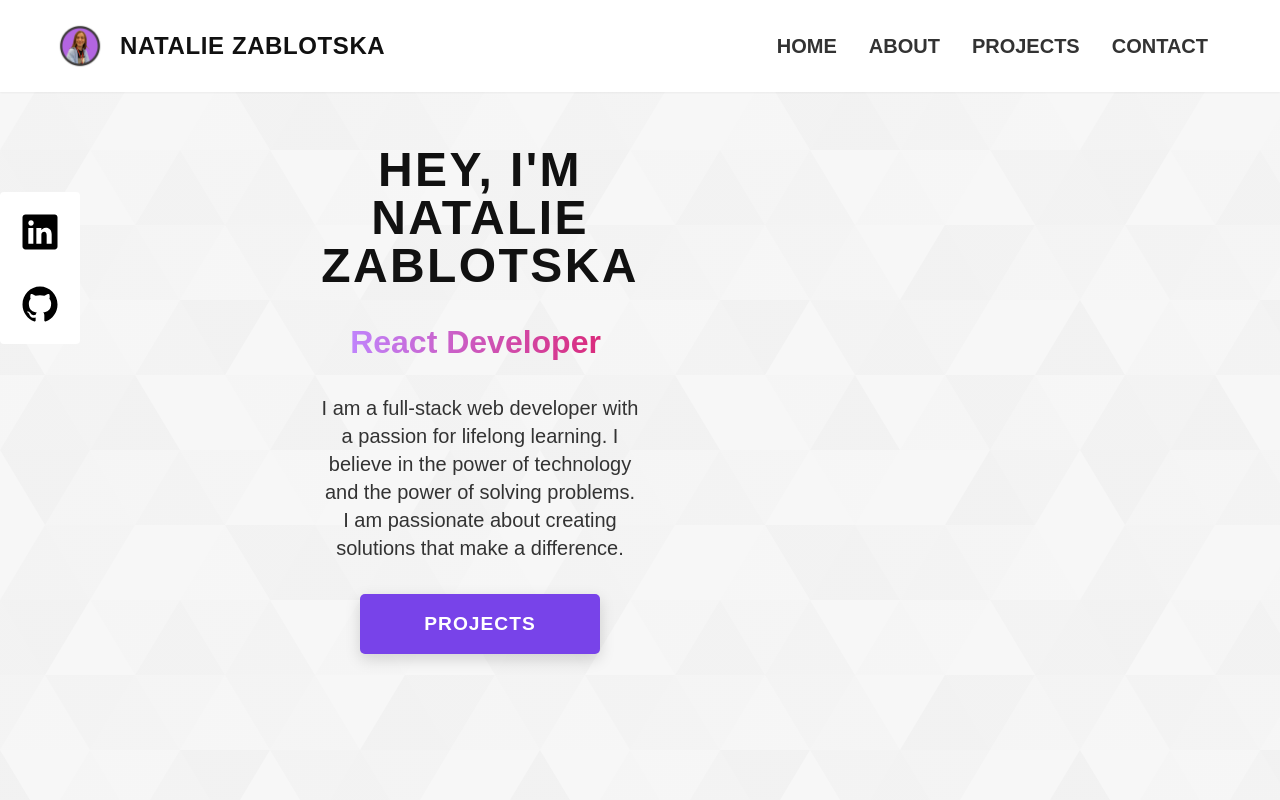
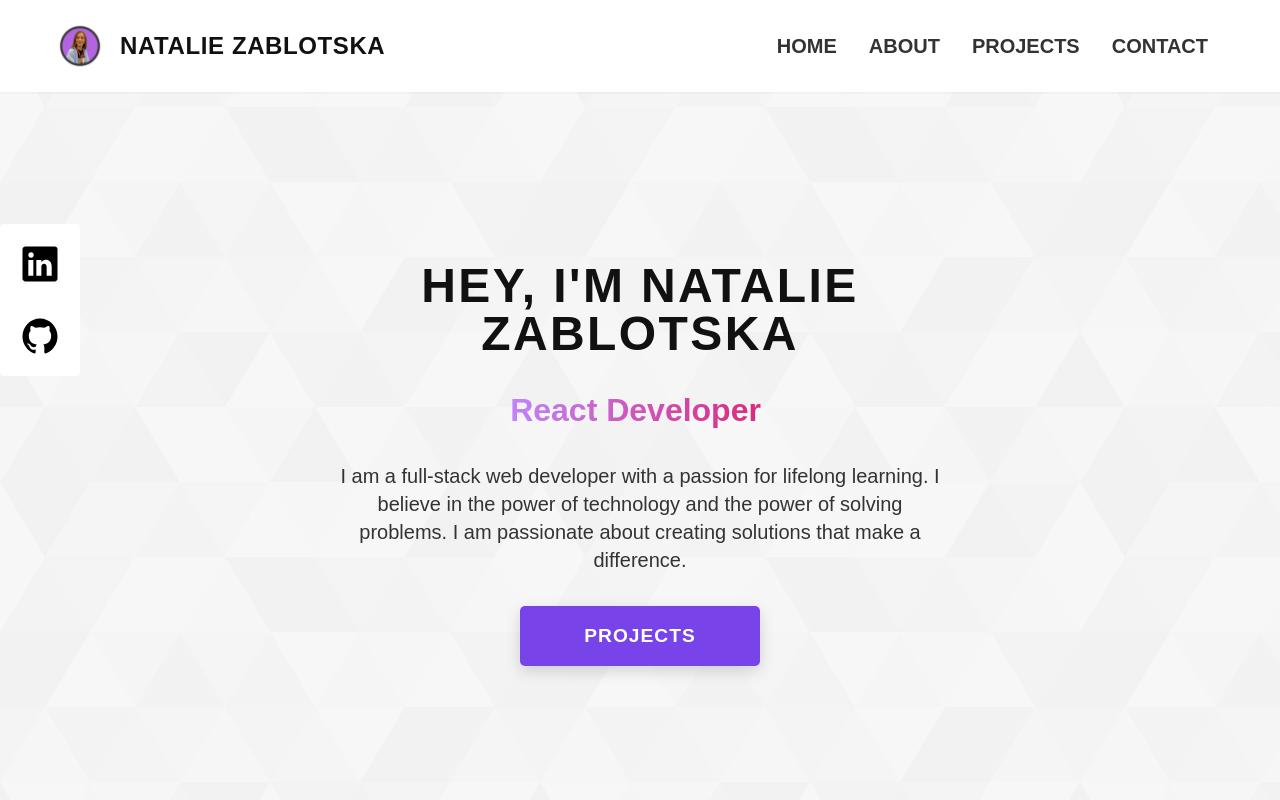
Before and after one commit to nataliiazab/portfolio, a React (Vite) app: page / in a window 1280 px wide. Shown: the top 800 px of the page. Built offline with nearby package versions, Linux system fonts and the light colour scheme; a web font is replaced by a local one.

Commit message:
fix Hero style

```diff
--- a/src/components/Home.jsx
+++ b/src/components/Home.jsx
@@ -10,8 +10,8 @@ import {fadeIn} from '../variants';
 
 const Home = () => {
   return (
-    <div className="hero h-screen flex items-center justify-center" id="home">
-      <div className="text-center md:w-1/2">
+    <div className="hero my-8 md:py-8 px-7 relative" id="home">
+      <div className="h-screen flex items-center justify-center">
         <motion.div
           className="text-center md:w-1/2"
           variants={fadeIn("up", 0.3)}
```
